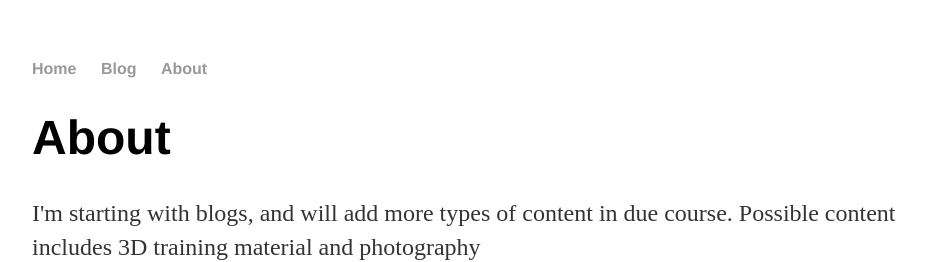
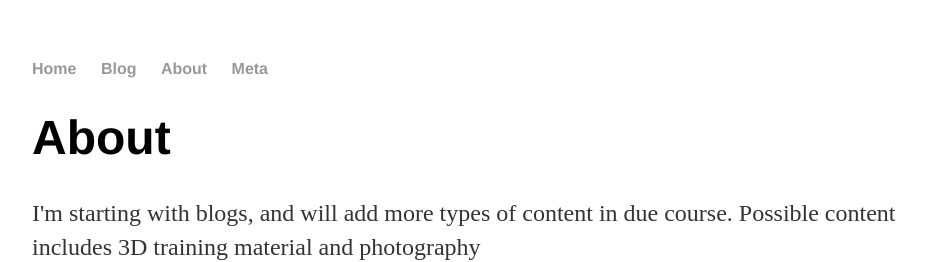
Before and after one commit to KineticLensman/KineticLensman.github.io, a Jekyll site: the page built from about/index.html, in a window 1280 px wide. Shown: the top 262 px of the page, without its empty margins (160-1087 px from the left). Built offline with Jekyll 4.4.1, drawn with Linux system fonts in a browser that asks for light colours.

Commit message:
Update - added Meta

```diff
--- a/_layouts/default.html
+++ b/_layouts/default.html
@@ -11,6 +11,7 @@
 	        		<li><a href="/">Home</a></li>
 	        		<li><a href="/blog">Blog</a></li>
 				<li><a href="/about">About</a></li>
+				<li><a href="Meta.md">Meta</a></li>
 	    		</ul>
 			</nav>
 			<div class="container">
```
